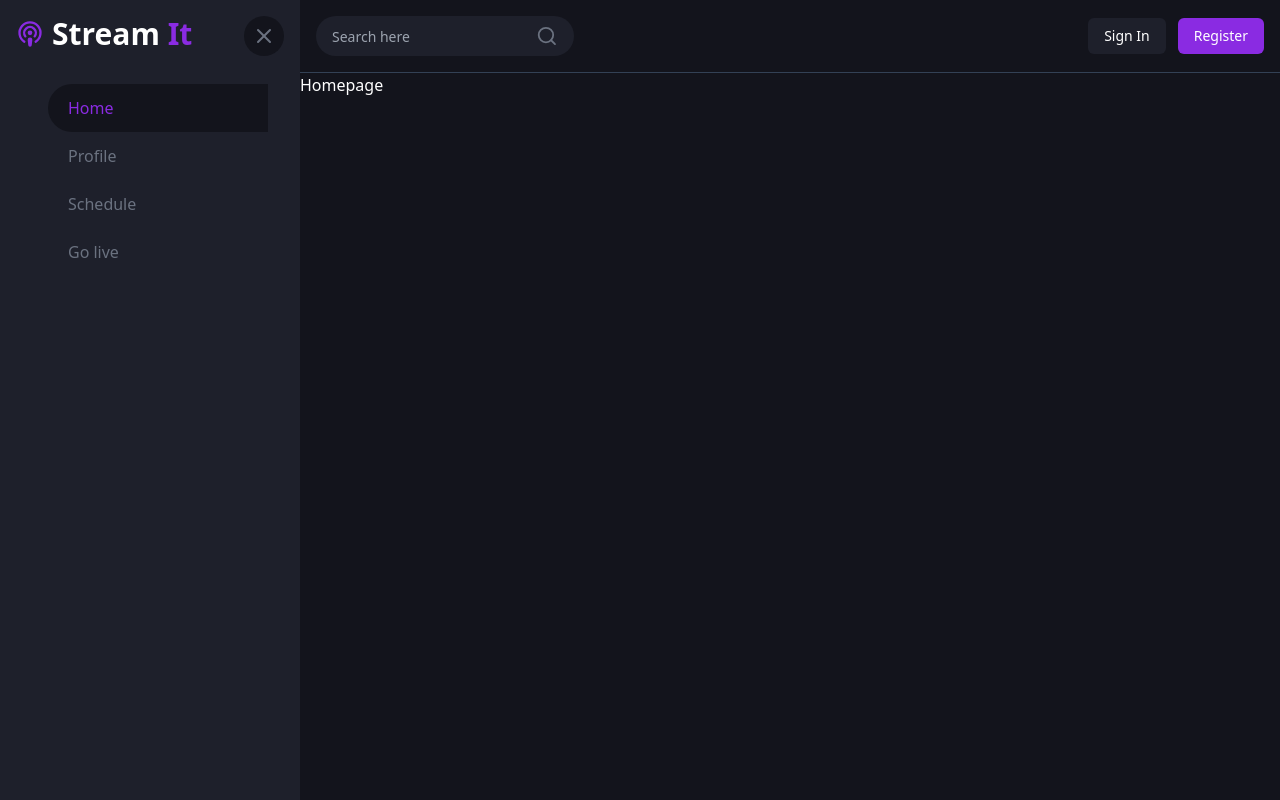
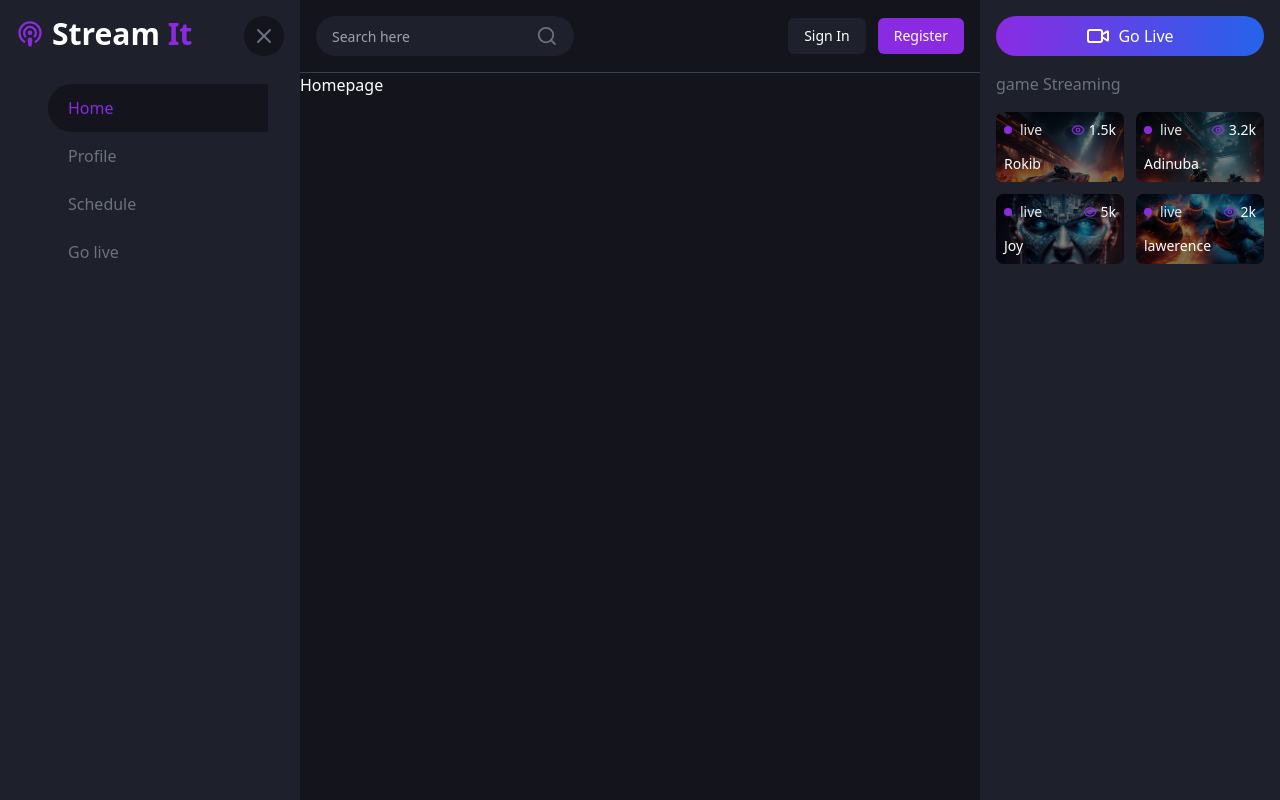
Before and after one commit to Swag-blips/live, a React (Vite) app: page / in a window 1280 px wide. Built offline with nearby package versions, Linux system fonts and the light colour scheme; no server answers.

Commit message:
feat:right-sidebar,sidebar,wrapperetc

```diff
--- a/src/components/Navbar.tsx
+++ b/src/components/Navbar.tsx
@@ -1,7 +1,7 @@
 import React, { useState } from "react";
 import Logo from "./Logo";
 import { Menu, Search } from "lucide-react";
-import { SignedOut, UserButton } from "@clerk/clerk-react";
+import { SignedIn, SignedOut, UserButton } from "@clerk/clerk-react";
 import { Link } from "react-router-dom";
 
 interface Navbar {
@@ -26,7 +26,10 @@ const Navbar = ({ onMenuClick }: Navbar) => {
         />
       </div>
       <div className="flex justify-end items-center gap-3">
-        <UserButton />
+        <SignedIn>
+          <UserButton />
+        </SignedIn>
+
         <SignedOut>
           <div className="flex items-center gap-3">
             <Link
--- /dev/null
+++ b/src/components/RightBar.tsx
@@ -0,0 +1,50 @@
+import { Eye, Video } from "lucide-react";
+import React from "react";
+import { Link } from "react-router-dom";
+import { gameStreams } from "../source";
+
+const RightBar = () => {
+  return (
+    <div className="hidden min-[1150px]:block fixed top-0 right-0 w-[300px] h-screen bg-bgSecondary p-4">
+      <div>
+        <Link
+          to={""}
+          className="flex items-center justify-center gap-2 py-2 px-4 bg-gradient-to-r from-primary to-blue-600 rounded-full"
+        >
+          <Video /> Go Live
+        </Link>
+      </div>
+
+      <div className="py-4">
+        <h3 className="text-gray-500">game Streaming</h3>
+        <div className="grid grid-cols-2 gap-3 mt-4">
+          {gameStreams.map((game, index) => (
+            <div
+              key={index}
+              className="relative h-[70px] overflow-hidden rounded-lg"
+            >
+              <div className="absolute top-0 left-0 z-30 w-full flex items-center justify-between p-2">
+                <div className="flex items-center gap-2">
+                  <div className="size-2 bg-primary rounded-full" />
+                  <p className="text-gray-200 text-sm">live</p>
+                </div>
+                <div className="flex items-center gap-1">
+                  <Eye className="text-primary" size={14} />
+                  <p className="text-sm">{game.watching}</p>
+                </div>
+              </div>
+
+              <img src={game.image} alt="" />
+              <div className="absolute bottom-0 left-0 z-30 w-full flex items-center justify-between p-2">
+                <div className="text-sm">{game.name}</div>
+              </div>
+              <div className="absolute top-0 left-0 z-10 w-full h-full bg-dark-overlay"></div>
+            </div>
+          ))}
+        </div>
+      </div>
+    </div>
+  );
+};
+
+export default RightBar;
--- a/src/components/Sidebar.tsx
+++ b/src/components/Sidebar.tsx
@@ -26,7 +26,7 @@ const Sidebar = ({ open, onClose }: Sidebar) => {
       <div className="p-8">
         {routes.map((route, index) => (
           <Link
-            to="route.path"
+            to={route.path}
             target={route.target}
             key={index}
             className={`flex items-center gap-1 cursor-pointer px-5 py-3 rounded-[51px] rounded-tr-none rounded-br-none text-base  transition-all hover:text-white ${
--- a/src/components/Wrapper.tsx
+++ b/src/components/Wrapper.tsx
@@ -1,6 +1,7 @@
 import React, { useState } from "react";
 import Sidebar from "./Sidebar";
 import Navbar from "./Navbar";
+import RightBar from "./RightBar";
 
 interface Wrapper {
   children: React.ReactNode;
@@ -22,6 +23,7 @@ const Wrapper = ({ children, enableRightbar }: Wrapper) => {
       >
         <Navbar onMenuClick={() => setOpenSidebar(!openSidebar)} />
         <div className="">{children}</div>
+        {enableRightbar && <RightBar />}
       </main>
     </div>
   );
--- a/src/pages/home/Home.tsx
+++ b/src/pages/home/Home.tsx
@@ -2,7 +2,7 @@ import React from "react";
 import Wrapper from "../../components/Wrapper";
 
 const Home = () => {
-  return <Wrapper>Homepage</Wrapper>;
+  return <Wrapper enableRightbar>Homepage</Wrapper>;
 };
 
 export default Home;
--- /dev/null
+++ b/src/source.ts
@@ -0,0 +1,29 @@
+import { game1, game2, game3, game4 } from "./assets";
+
+interface GameStream {
+  name: string;
+  image: string;
+  watching: string;
+}
+export const gameStreams: GameStream[] = [
+  {
+    name: "Rokib",
+    image: game1,
+    watching: "1.5k",
+  },
+  {
+    name: "Adinuba",
+    image: game2,
+    watching: "3.2k",
+  },
+  {
+    name: "Joy",
+    image: game3,
+    watching: "5k",
+  },
+  {
+    name: "lawerence",
+    image: game4,
+    watching: "2k",
+  },
+];
```
